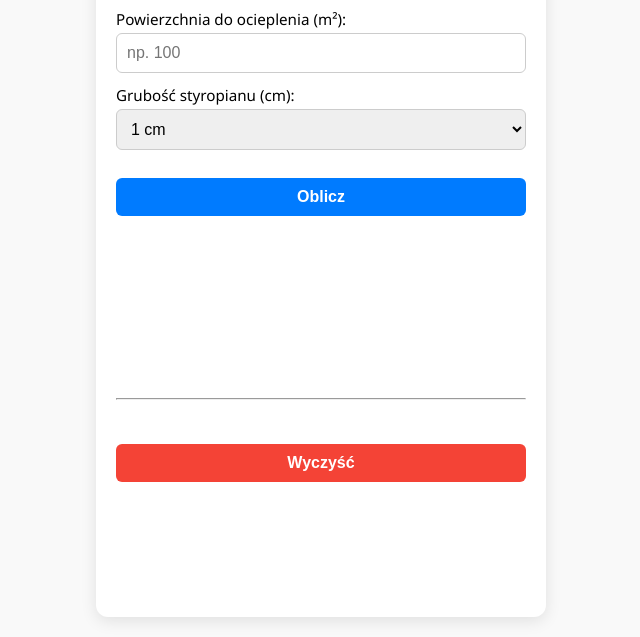
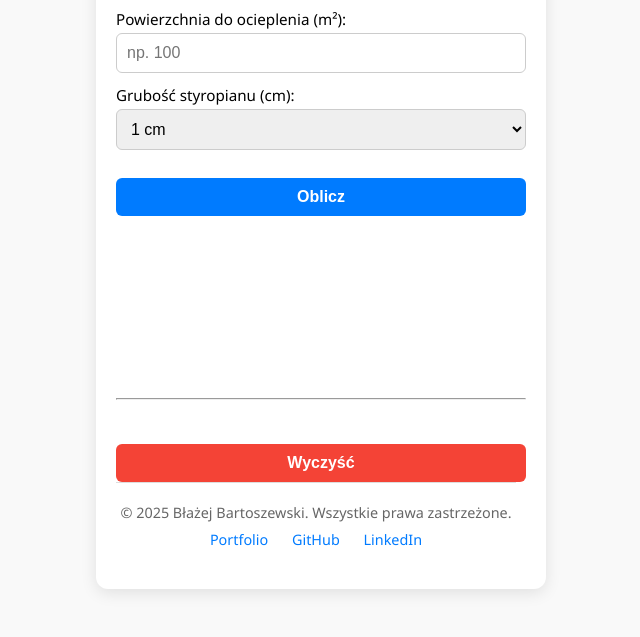
Before and after one commit to Blazej90/styroapin-calculator, a plain HTML site: page index.html in a window 1280 px wide. Shown: the part 163-800 px from the top of the page, without its empty margins (319-959 px from the left). Drawn offline with Linux system fonts and the light colour scheme.

Commit message:
style(layout): implement sticky footer and restructure container layout

```diff
--- a/index.html
+++ b/index.html
@@ -7,6 +7,7 @@
     <link rel="stylesheet" href="style.css" />
   </head>
   <body>
+    <div class="container">
       <div class="calculator">
         <h1>Kalkulator styropianu</h1>
 
@@ -20,7 +21,13 @@
 
         <label>
           Powierzchnia do ocieplenia (m²):
-        <input type="number" id="area" min="0" step="1" placeholder="np. 100" />
+          <input
+            type="number"
+            id="area"
+            min="0"
+            step="1"
+            placeholder="np. 100"
+          />
         </label>
 
         <label>
@@ -54,8 +61,26 @@
         <div class="button-wrapper">
           <button id="resetBtn" class="reset-btn">Wyczyść</button>
         </div>
+        <footer class="footer">
+          <p>© 2025 Błażej Bartoszewski. Wszystkie prawa zastrzeżone.</p>
+          <div class="footer-links">
+            <a href="https://blazej-portfolio-sand.vercel.app/" target="_blank"
+              >Portfolio</a
+            >
+            <a
+              href="https://github.com/Blazej90?tab=repositories"
+              target="_blank"
+              >GitHub</a
+            >
+            <a
+              href="https://linkedin.com/in/błażej-bartoszewski-36b7162b7"
+              target="_blank"
+              >LinkedIn</a
+            >
           </div>
-
+        </footer>
+      </div>
       <script src="script.js" defer></script>
+    </div>
   </body>
 </html>
--- a/style.css
+++ b/style.css
@@ -7,10 +7,17 @@
 body {
   font-family: "Segoe UI", sans-serif;
   background-color: #f9f9f9;
+  min-height: 100vh;
+  margin: 0;
+}
+
+.container {
+  min-height: 100vh;
   display: flex;
-  justify-content: center;
+  flex-direction: column;
+  align-items: center;
+  justify-content: space-between;
   padding: 20px;
-  min-height: 100vh;
 }
 
 .calculator {
@@ -155,6 +162,31 @@ button:hover {
   background-color: #d32f2f;
 }
 
+.footer {
+  text-align: center;
+  font-size: 0.9rem;
+  color: #666;
+  padding: 20px 0;
+  border-top: 1px solid #ddd;
+  width: 100%;
+  max-width: 400px;
+}
+
+.footer-links {
+  margin-top: 8px;
+}
+
+.footer-links a {
+  margin: 0 10px;
+  color: #007bff;
+  text-decoration: none;
+  font-weight: 500;
+}
+
+.footer-links a:hover {
+  text-decoration: underline;
+}
+
 @media (max-width: 600px) {
   .calculator {
     padding: 16px;
```
Lines whose indentation alone changed are shown as unchanged.
